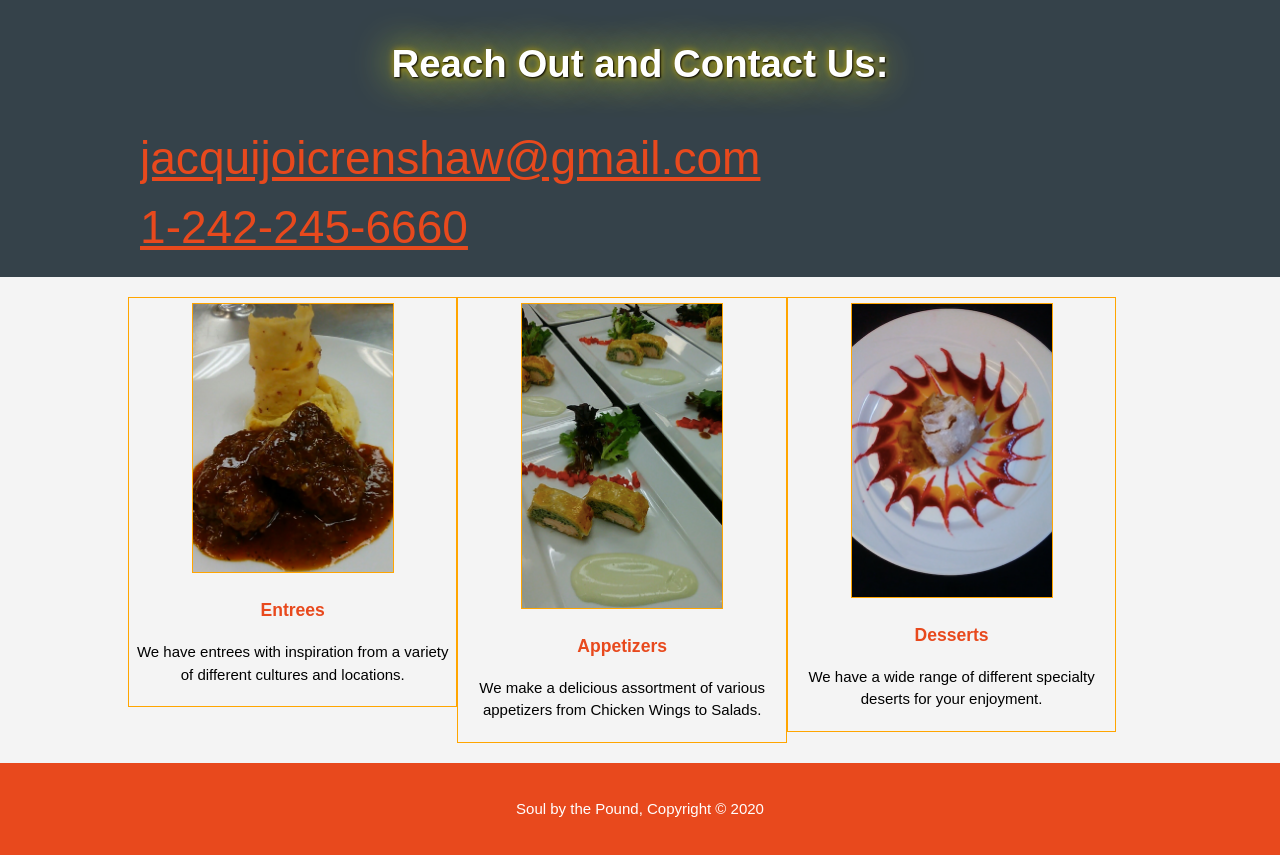
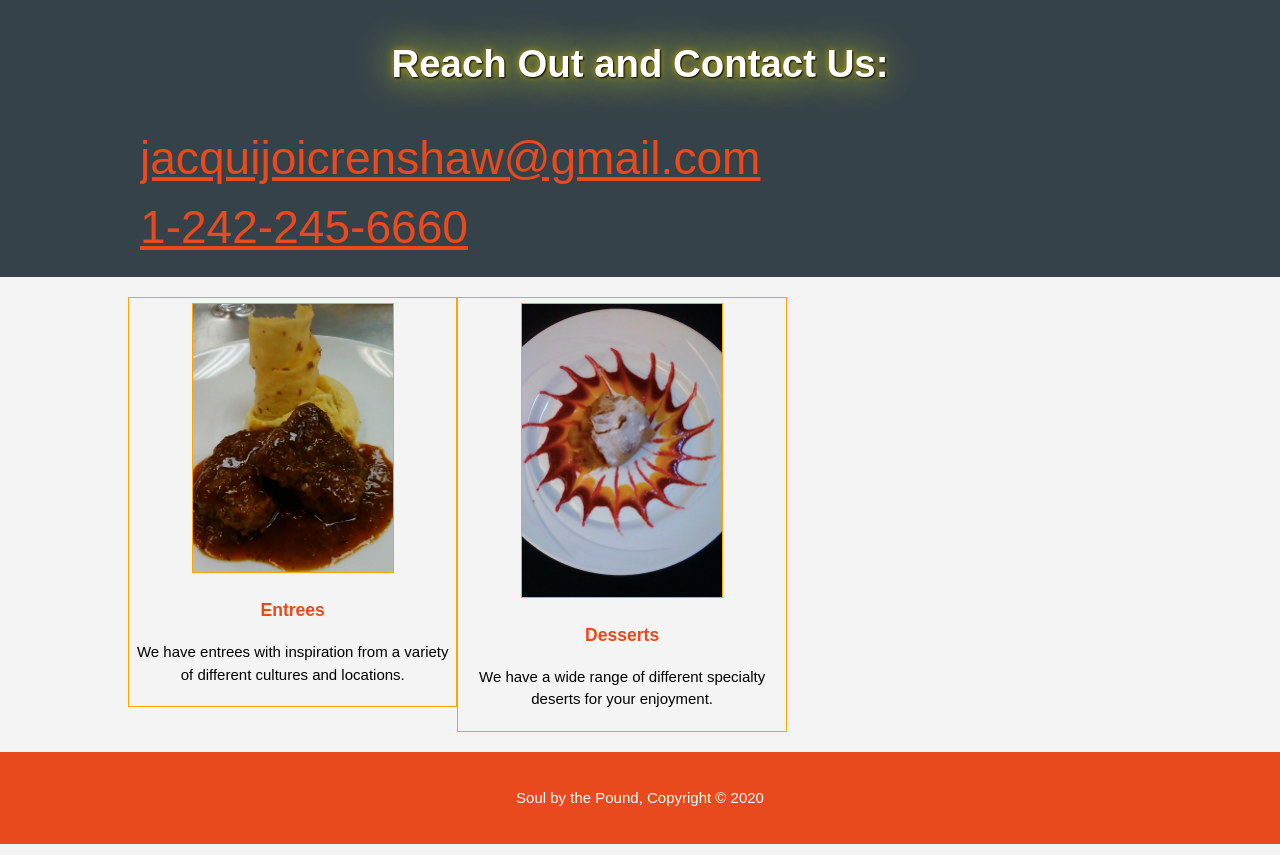
Before and after one commit to Kcaban60123/soul, a website: page dist/index.html in a window 1280 px wide. Shown: the part 1908-2763 px from the top of the page. Drawn offline with Linux system fonts and the light colour scheme.

Commit message:
initial Commits

```diff
--- a/dist/index.html
+++ b/dist/index.html
@@ -57,11 +57,11 @@
                 <h3>Entrees</h3>
                 <p>We have entrees with inspiration from a variety of different cultures and locations.</p>
             </div>
-            <div class="box">
-                <img src="./img/sample8.JPG">
+            <!--          <div class="box">
+                <img src="./img/sample7.jpg">
                 <h3>Appetizers</h3>
                 <p>We make a delicious assortment of various appetizers from Chicken Wings to Salads.</p>
-            </div>
+            </div>     -->
             <div class="box">
                 <img src="./img/sample4.jpg">
                 <h3>Desserts</h3>
```
